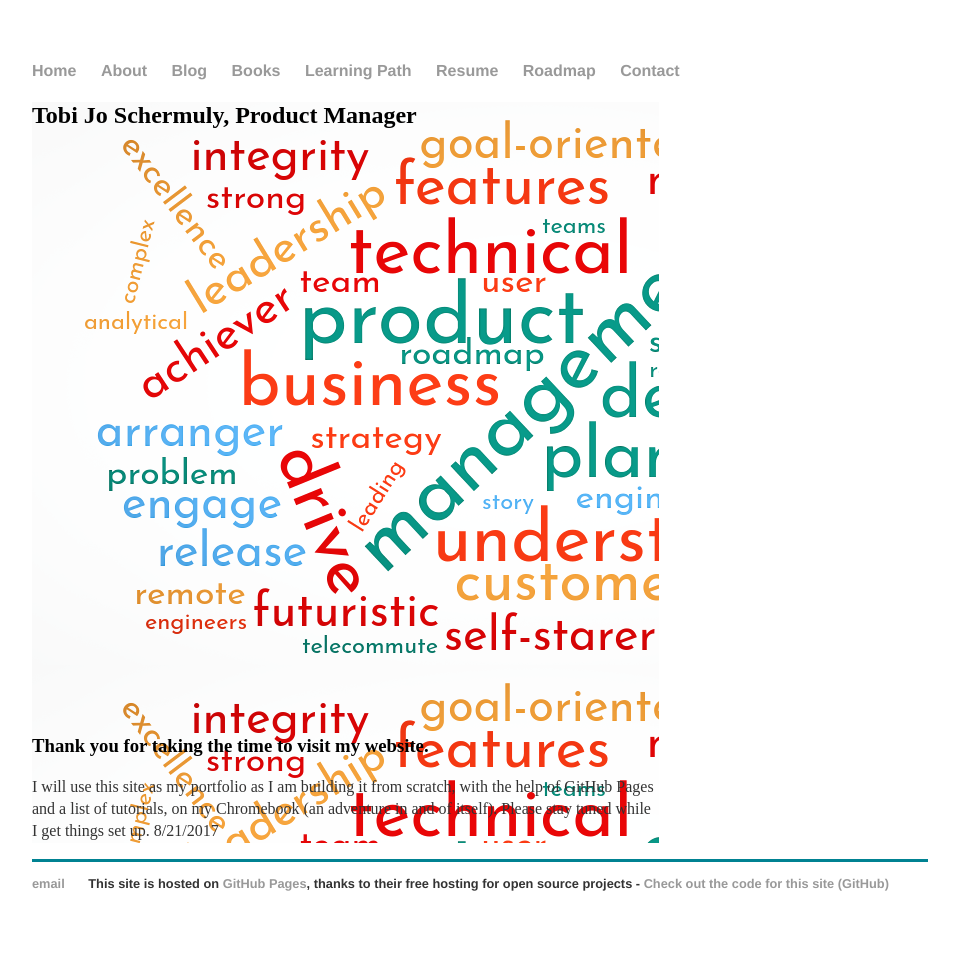
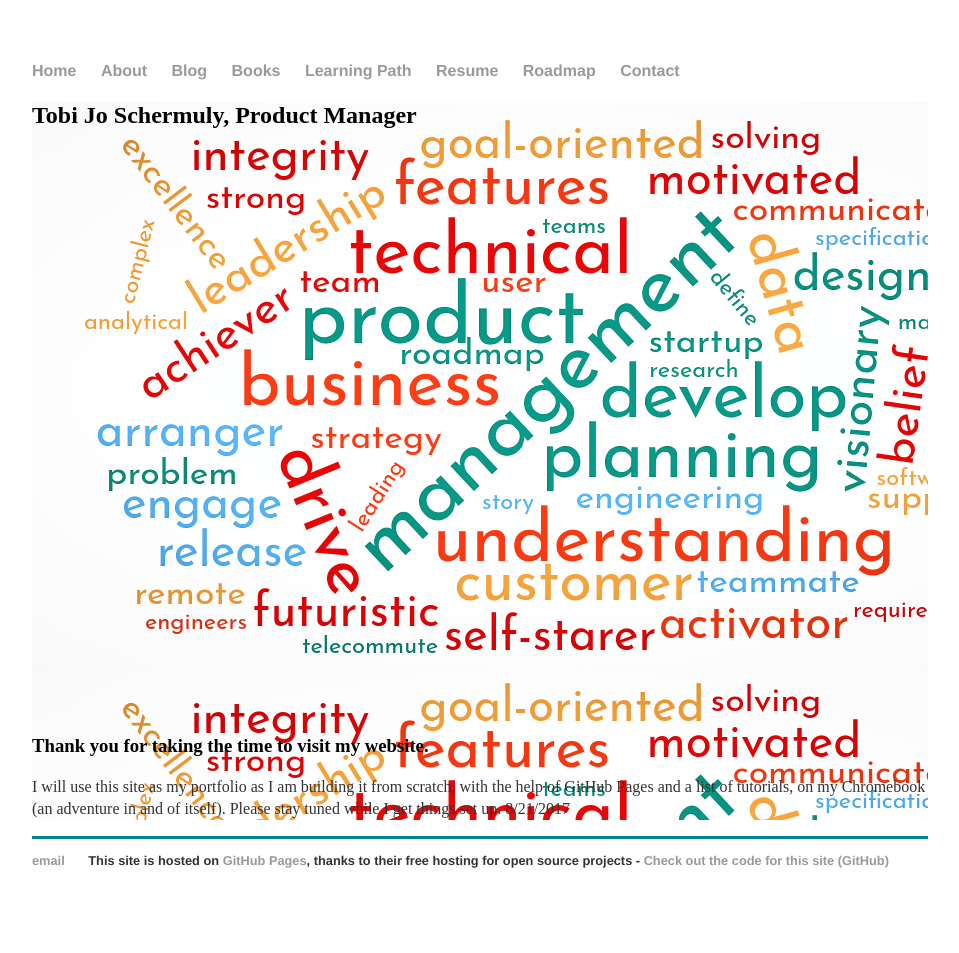
Before and after one commit to t0biasj0seph/t0biasj0seph, a Jekyll site: the page built from index.html, in a window 1280 px wide. Shown: the whole page, without its empty margins (160-1119 px from the left). Built offline with Jekyll 4.4.1, drawn with Linux system fonts in a browser that asks for light colours; after the commit the page ends 930 px from its top, so only the background shows below that.

Commit message:
more image changes

```diff
--- a/css/main.css
+++ b/css/main.css
@@ -62,7 +62,6 @@ table {
 
 div.background-img {
   background: url(../images/cloud7.png);
-  max-width: 70%; height: auto
+  max-width: 100%; height: auto
   opacity: 0.3;
-  border: 2px;
 }
```
